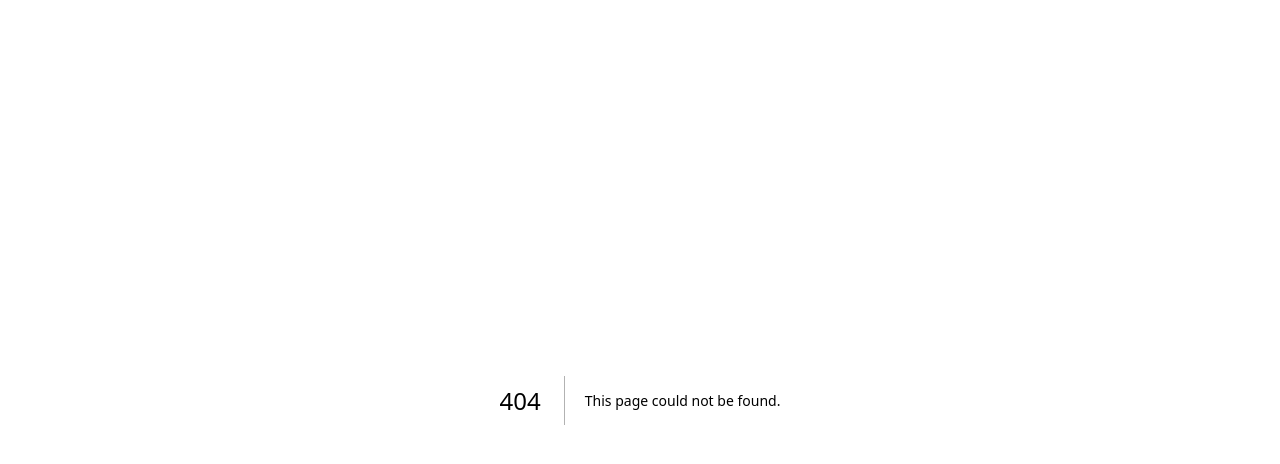
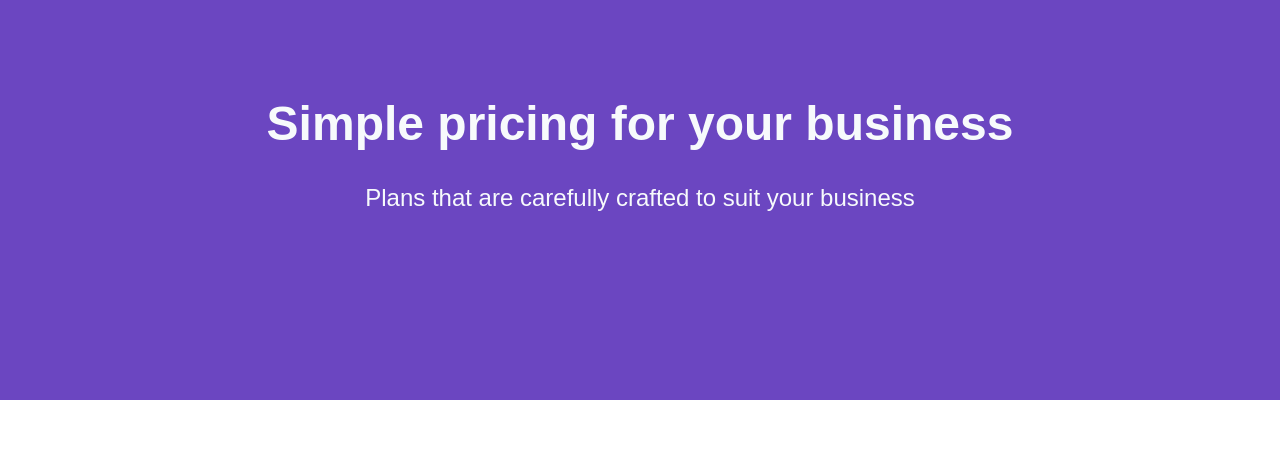
Before and after one commit to Ameer-Hamza-Khetran/chakraUI, a Next.js app: page /pricingUi in a window 1280 px wide. Before the commit this address had no page. Shown: the top 464 px of the page. Built offline with nearby package versions, Linux system fonts and the light colour scheme.

Commit message:
Header section completed

```diff
--- /dev/null
+++ b/app/chakra.tsx
@@ -0,0 +1,11 @@
+'use client';
+import { ChakraProvider } from "@chakra-ui/react";
+// import theme from '../theme';
+
+export default function ChakraWrapper({ children }:any) {
+    return (
+        <ChakraProvider>
+            {children}
+        </ChakraProvider>
+    );
+}
--- a/app/layout.tsx
+++ b/app/layout.tsx
@@ -1,4 +1,5 @@
 // import './globals.css'
+import ChakraWrapper from "./chakra";
 
 export default function RootLayout({
   children,
@@ -12,7 +13,11 @@ export default function RootLayout({
         head.tsx. Find out more at https://beta.nextjs.org/docs/api-reference/file-conventions/head
       */}
       <head />
-      <body>{children}</body>
+      <body>
+      <ChakraWrapper>
+            {children}
+      </ChakraWrapper>
+      </body>
     </html>
   )
 }
--- /dev/null
+++ b/app/pricingUi/header/header.tsx
@@ -0,0 +1,32 @@
+'use client';
+
+import { Box, Text } from "@chakra-ui/react";
+
+export default function Header() {
+    return (
+        <>
+        <Box w='100%' h='400px' bg='#6B46C1' color='#F7FAFC'>
+            <Text as='h1'
+            fontWeight="extrabold"
+            fontSize='48px'
+            fontFamily='sans-serif'
+            fontStyle='normal'
+            align='center'
+            pt='88px'
+            >
+                Simple pricing for your business
+            </Text>
+            <Text as='p'
+            fontWeight='500px'
+            fontSize='24px'
+            fontFamily='sans-serif'
+            fontStyle='normal'
+            align='center'
+            pt='20px'
+            >
+                Plans that are carefully crafted to suit your business
+            </Text>
+        </Box>
+        </>
+    )
+}
--- /dev/null
+++ b/app/pricingUi/page.tsx
@@ -0,0 +1,9 @@
+import Header from "./header/header";
+
+export default function Pricing() {
+    return (
+        <div>
+        <Header/>
+        </div>
+    );
+}
--- a/package.json
+++ b/package.json
@@ -23,5 +23,8 @@
     "react": "18.2.0",
     "react-dom": "18.2.0",
     "typescript": "4.9.5"
+  },
+  "devDependencies": {
+    "prettier": "^2.8.3"
   }
 }
```
Also changed, not shown: 1 other file (tests, documents, lock files or other folders).
